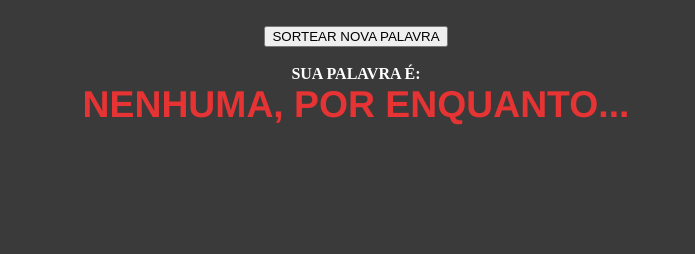
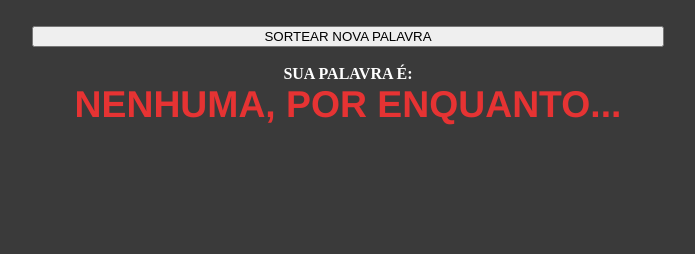
Before and after one commit to kevenfongaro/kuma, a plain HTML site: page index.html in a window 1280 px wide. Shown: the whole page, without its empty margins (292-987 px from the left). Drawn offline with Linux system fonts and the light colour scheme.

Commit message:
Update index.html

```diff
--- a/index.html
+++ b/index.html
@@ -58,9 +58,9 @@
 
 		}
 	<!-- --></script>
-	<div style="width:100%;position:absolute">
+	<div style="width:100%;">
 	<div style="top: 200px; text-align:center;color:#ffffff;font-weight:bold;height:243px;">
-	<br/><input type=submit value="SORTEAR NOVA PALAVRA" onclick="randomf()"><br/>
+	<br/><input type=submit value="SORTEAR NOVA PALAVRA" onclick="randomf()" style="width: 50%"><br/>
 	<br/>SUA PALAVRA É:<BR/>
 	<div id="oquefazer" style="font-size:28pt;font-family:helvetica;color:#e63333">
 	NENHUMA, POR ENQUANTO...
```
